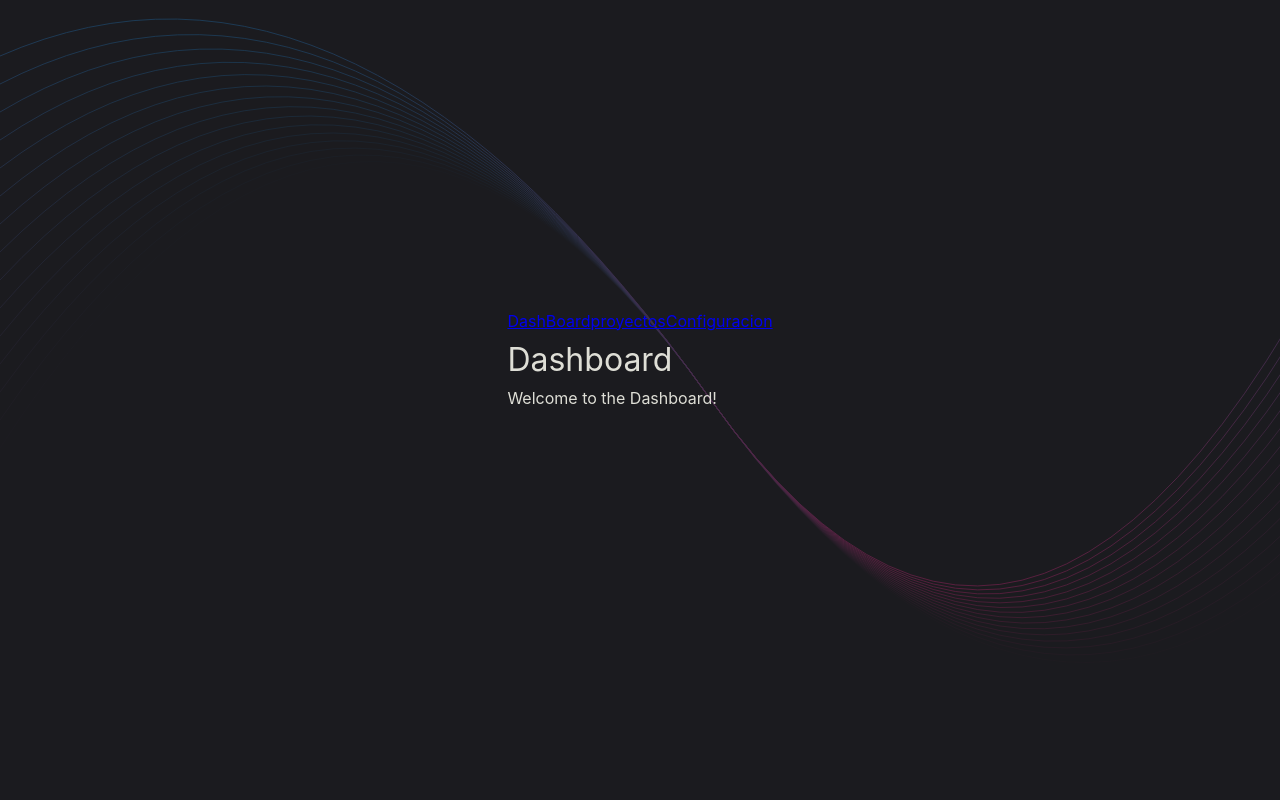
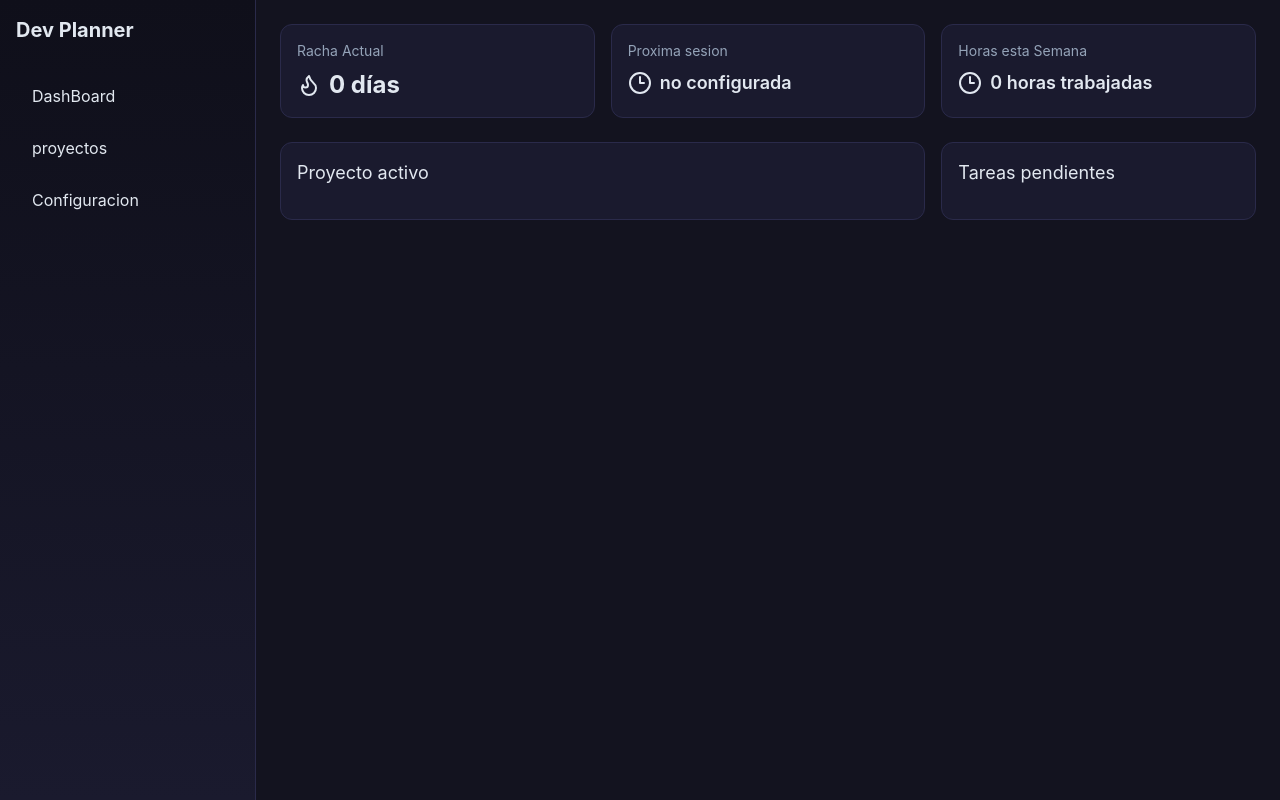
Before and after one commit to di3go-paz/dev_planner, a React (Vite) app: page / in a window 1280 px wide. Built offline with nearby package versions, Linux system fonts and the light colour scheme.

Commit message:
diseño visual de sidebar y dashboard page

```diff
--- a/electron.vite.config.ts
+++ b/electron.vite.config.ts
@@ -1,6 +1,7 @@
 import { resolve } from 'path'
 import { defineConfig } from 'electron-vite'
 import react from '@vitejs/plugin-react'
+import tailwindcss from '@tailwindcss/vite'
 
 export default defineConfig({
   main: {},
@@ -11,6 +12,6 @@ export default defineConfig({
         '@renderer': resolve('src/renderer/src')
       }
     },
-    plugins: [react()]
+    plugins: [react(), tailwindcss()]
   }
 })
--- a/package.json
+++ b/package.json
@@ -25,6 +25,7 @@
     "@electron-toolkit/preload": "^3.0.2",
     "@electron-toolkit/utils": "^4.0.0",
     "better-sqlite3": "^12.8.0",
+    "lucide-react": "^1.7.0",
     "react-router-dom": "^7.13.2"
   },
   "devDependencies": {
@@ -32,6 +33,7 @@
     "@electron-toolkit/eslint-config-ts": "^3.1.0",
     "@electron-toolkit/tsconfig": "^2.0.0",
     "@electron/rebuild": "^4.0.3",
+    "@tailwindcss/vite": "^4.2.2",
     "@types/node": "^22.19.1",
     "@types/react": "^19.2.7",
     "@types/react-dom": "^19.2.3",
@@ -47,6 +49,7 @@
     "prettier": "^3.7.4",
     "react": "^19.2.1",
     "react-dom": "^19.2.1",
+    "tailwindcss": "^4.2.2",
     "typescript": "^5.9.3",
     "vite": "^7.2.6"
   }
--- a/src/renderer/src/assets/main.css
+++ b/src/renderer/src/assets/main.css
@@ -1,171 +1,8 @@
-@import './base.css';
+@import "tailwindcss";
 
-body {
-  display: flex;
-  align-items: center;
-  justify-content: center;
-  overflow: hidden;
-  background-image: url('./wavy-lines.svg');
-  background-size: cover;
-  user-select: none;
+html, body, #root {
+  height: 100%;
+  width: 100%;
+  margin: 0;
+  padding: 0;
 }
-
-code {
-  font-weight: 600;
-  padding: 3px 5px;
-  border-radius: 2px;
-  background-color: var(--color-background-mute);
-  font-family:
-    ui-monospace,
-    SFMono-Regular,
-    SF Mono,
-    Menlo,
-    Consolas,
-    Liberation Mono,
-    monospace;
-  font-size: 85%;
-}
-
-#root {
-  display: flex;
-  align-items: center;
-  justify-content: center;
-  flex-direction: column;
-  margin-bottom: 80px;
-}
-
-.logo {
-  margin-bottom: 20px;
-  -webkit-user-drag: none;
-  height: 128px;
-  width: 128px;
-  will-change: filter;
-  transition: filter 300ms;
-}
-
-.logo:hover {
-  filter: drop-shadow(0 0 1.2em #6988e6aa);
-}
-
-.creator {
-  font-size: 14px;
-  line-height: 16px;
-  color: var(--ev-c-text-2);
-  font-weight: 600;
-  margin-bottom: 10px;
-}
-
-.text {
-  font-size: 28px;
-  color: var(--ev-c-text-1);
-  font-weight: 700;
-  line-height: 32px;
-  text-align: center;
-  margin: 0 10px;
-  padding: 16px 0;
-}
-
-.tip {
-  font-size: 16px;
-  line-height: 24px;
-  color: var(--ev-c-text-2);
-  font-weight: 600;
-}
-
-.react {
-  background: -webkit-linear-gradient(315deg, #087ea4 55%, #7c93ee);
-  background-clip: text;
-  -webkit-background-clip: text;
-  -webkit-text-fill-color: transparent;
-  font-weight: 700;
-}
-
-.ts {
-  background: -webkit-linear-gradient(315deg, #3178c6 45%, #f0dc4e);
-  background-clip: text;
-  -webkit-background-clip: text;
-  -webkit-text-fill-color: transparent;
-  font-weight: 700;
-}
-
-.actions {
-  display: flex;
-  padding-top: 32px;
-  margin: -6px;
-  flex-wrap: wrap;
-  justify-content: flex-start;
-}
-
-.action {
-  flex-shrink: 0;
-  padding: 6px;
-}
-
-.action a {
-  cursor: pointer;
-  text-decoration: none;
-  display: inline-block;
-  border: 1px solid transparent;
-  text-align: center;
-  font-weight: 600;
-  white-space: nowrap;
-  border-radius: 20px;
-  padding: 0 20px;
-  line-height: 38px;
-  font-size: 14px;
-  border-color: var(--ev-button-alt-border);
-  color: var(--ev-button-alt-text);
-  background-color: var(--ev-button-alt-bg);
-}
-
-.action a:hover {
-  border-color: var(--ev-button-alt-hover-border);
-  color: var(--ev-button-alt-hover-text);
-  background-color: var(--ev-button-alt-hover-bg);
-}
-
-.versions {
-  position: absolute;
-  bottom: 30px;
-  margin: 0 auto;
-  padding: 15px 0;
-  font-family: 'Menlo', 'Lucida Console', monospace;
-  display: inline-flex;
-  overflow: hidden;
-  align-items: center;
-  border-radius: 22px;
-  background-color: #202127;
-  backdrop-filter: blur(24px);
-}
-
-.versions li {
-  display: block;
-  float: left;
-  border-right: 1px solid var(--ev-c-gray-1);
-  padding: 0 20px;
-  font-size: 14px;
-  line-height: 14px;
-  opacity: 0.8;
-  &:last-child {
-    border: none;
-  }
-}
-
-@media (max-width: 720px) {
-  .text {
-    font-size: 20px;
-  }
-}
-
-@media (max-width: 620px) {
-  .versions {
-    display: none;
-  }
-}
-
-@media (max-width: 350px) {
-  .tip,
-  .actions {
-    display: none;
-  }
-}
--- a/src/renderer/src/components/SideBar.tsx
+++ b/src/renderer/src/components/SideBar.tsx
@@ -3,10 +3,18 @@ import { Link } from "react-router-dom";
 
 function SideBar(): React.ReactElement {
     return(
-        <div>
-            <Link to = '/'>DashBoard</Link>
-            <Link to='proyectos'>proyectos</Link>
-            <Link to='configuracion'>Configuracion</Link>
+        <div className="w-64 bg-gradient-to-b from-[#0f0f1a] to-[#1a1a2e] h-full p-4 text-[#e2e8f0] flex flex-col justify-start border-r border-[#2a2a4a]">
+            <header>
+                <h1 className="text-xl font-bold mb-8">Dev Planner</h1>
+            </header>
+            <nav className="gap-2 flex flex-col">
+                <Link className="block px-4 py-2 rounded-lg mb-1 hover:bg-[#6366f1]" to = '/'>DashBoard</Link>
+                <Link className="block px-4 py-2 rounded-lg mb-1 hover:bg-[#6366f1]" to='proyectos'>proyectos</Link>
+                <Link className="block px-4 py-2 rounded-lg mb-1 hover:bg-[#6366f1]" to='configuracion'>Configuracion</Link>
+            </nav>
+            <footer>
+
+            </footer>
         </div>
     );
 }
--- a/src/renderer/src/layouts/MainLayouts.tsx
+++ b/src/renderer/src/layouts/MainLayouts.tsx
@@ -3,9 +3,9 @@ import { Outlet } from "react-router-dom";
 import SideBar from "@renderer/components/SideBar";
 function MainLayout(): React.ReactElement {
     return(
-        <div className="app">
+        <div className="flex h-full">
             <SideBar />
-            <main>
+            <main className="flex-1">
                 <Outlet />
             </main>
         </div>
--- a/src/renderer/src/pages/Dashboard.tsx
+++ b/src/renderer/src/pages/Dashboard.tsx
@@ -1,10 +1,35 @@
 import React from 'react';
+import { Flame, Clock3 } from 'lucide-react';
 
 function Dashboard(): React.ReactElement {
     return (
-        <div>
-            <h1>Dashboard</h1>
-            <p>Welcome to the Dashboard!</p>
+        <div className='p-6 h-full bg-[#13131f] text-[#e2e8f0]'>
+            <div className='grid grid-cols-3 gap-4 mb-6'>
+                <div className='bg-[#1a1a2e] rounded-xl p-4 border border-[#2a2a4a]'>
+                    <p className=' text-sm text-[#94a3b8] mb-2'>Racha Actual</p>
+                    <p className='text-2xl font-bold flex items-center gap-2'><Flame /> 0 días</p>
+                </div>
+                <div className='bg-[#1a1a2e] rounded-xl p-4 border border-[#2a2a4a]'>
+                    <p className=' text-sm text-[#94a3b8] mb-2'>Proxima sesion</p>
+                    <p className='text-lg font-semibold flex items-center gap-2'><Clock3 /> no configurada</p>
+                </div>
+                <div className='bg-[#1a1a2e] rounded-xl p-4 border border-[#2a2a4a]'>
+                    <p className=' text-sm text-[#94a3b8] mb-2'>Horas esta Semana</p>
+                    <p className='text-lg font-semibold flex items-center gap-2'><Clock3 /> 0 horas trabajadas</p>
+                </div>
+            </div>
+
+            <div className='grid grid-cols-3 gap-4 mb-6'>
+                <div className='col-span-2 bg-[#1a1a2e] rounded-xl p-4 border border-[#2a2a4a]'>
+                    <p className=' text-lg text-semibold mb-4'>Proyecto activo</p>
+                </div>
+                <div className='bg-[#1a1a2e] rounded-xl p-4 border border-[#2a2a4a]'>
+                    <p className=' text-lg text-semibold mb-4'>Tareas pendientes</p>
+                </div>
+            </div>
+            <div>
+
+            </div>
         </div>
     );
 }
```
Also changed, not shown: 1 other file (tests, documents, lock files or other folders).
